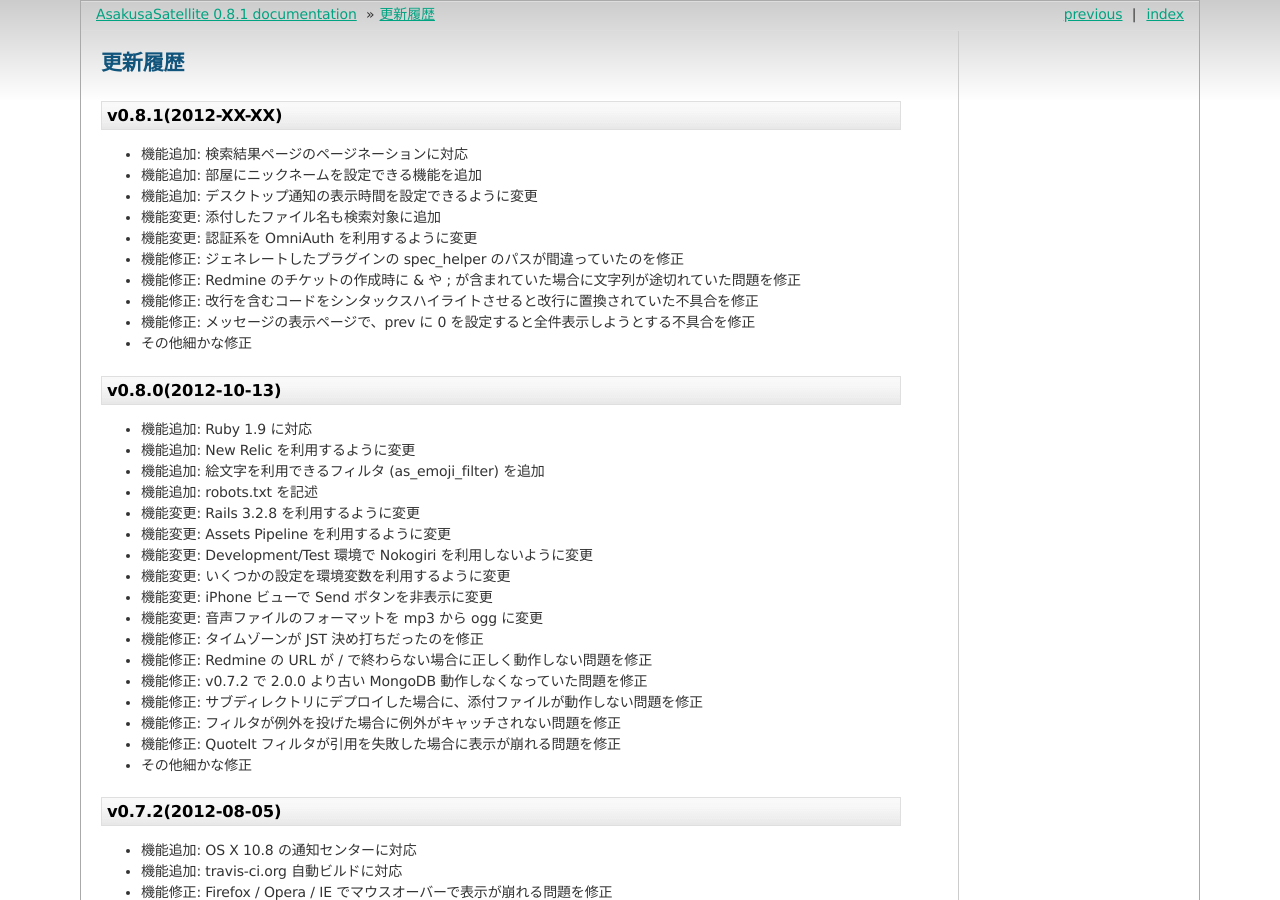
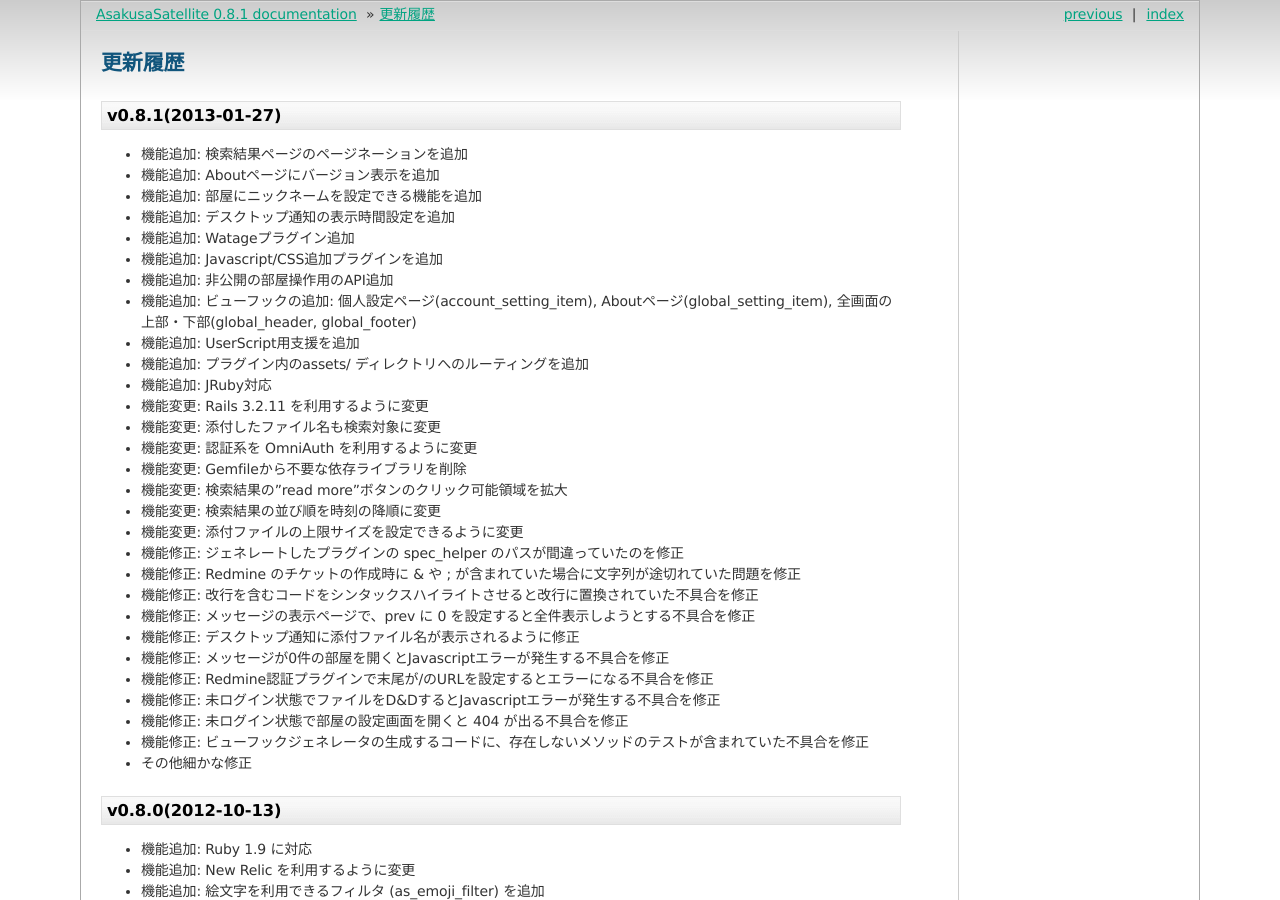
Before and after one commit to codefirst/asakusa-satellite-manual, a Sphinx documentation site: the page built from source/changelog.rst, in a window 1280 px wide and 900 px high. Built offline with Sphinx 7.4.7, drawn with Linux system fonts in a browser that asks for light colours; some of the changed text lies outside the part shown.

Commit message:
update changelog for 0.8.1

```diff
--- a/source/changelog.rst
+++ b/source/changelog.rst
@@ -1,17 +1,36 @@
 更新履歴
 =======================
 
-v0.8.1(2012-XX-XX)
+v0.8.1(2013-01-27)
 ------------------------------
-* 機能追加: 検索結果ページのページネーションに対応
+* 機能追加: 検索結果ページのページネーションを追加
+* 機能追加: Aboutページにバージョン表示を追加
 * 機能追加: 部屋にニックネームを設定できる機能を追加
-* 機能追加: デスクトップ通知の表示時間を設定できるように変更
-* 機能変更: 添付したファイル名も検索対象に追加
+* 機能追加: デスクトップ通知の表示時間設定を追加
+* 機能追加: Watageプラグイン追加
+* 機能追加: Javascript/CSS追加プラグインを追加
+* 機能追加: 非公開の部屋操作用のAPI追加
+* 機能追加: ビューフックの追加: 個人設定ページ(account_setting_item), Aboutページ(global_setting_item), 全画面の上部・下部(global_header, global_footer)
+* 機能追加: UserScript用支援を追加
+* 機能追加: プラグイン内のassets/ ディレクトリへのルーティングを追加
+* 機能追加: JRuby対応
+* 機能変更: Rails 3.2.11 を利用するように変更
+* 機能変更: 添付したファイル名も検索対象に変更
 * 機能変更: 認証系を OmniAuth を利用するように変更
+* 機能変更: Gemfileから不要な依存ライブラリを削除
+* 機能変更: 検索結果の"read more"ボタンのクリック可能領域を拡大
+* 機能変更: 検索結果の並び順を時刻の降順に変更
+* 機能変更: 添付ファイルの上限サイズを設定できるように変更
 * 機能修正: ジェネレートしたプラグインの spec_helper のパスが間違っていたのを修正
 * 機能修正: Redmine のチケットの作成時に & や ; が含まれていた場合に文字列が途切れていた問題を修正
 * 機能修正: 改行を含むコードをシンタックスハイライトさせると改行に置換されていた不具合を修正
 * 機能修正: メッセージの表示ページで、prev に 0 を設定すると全件表示しようとする不具合を修正
+* 機能修正: デスクトップ通知に添付ファイル名が表示されるように修正
+* 機能修正: メッセージが0件の部屋を開くとJavascriptエラーが発生する不具合を修正
+* 機能修正: Redmine認証プラグインで末尾が/のURLを設定するとエラーになる不具合を修正
+* 機能修正: 未ログイン状態でファイルをD&DするとJavascriptエラーが発生する不具合を修正
+* 機能修正: 未ログイン状態で部屋の設定画面を開くと 404 が出る不具合を修正
+* 機能修正: ビューフックジェネレータの生成するコードに、存在しないメソッドのテストが含まれていた不具合を修正
 * その他細かな修正
 
 v0.8.0(2012-10-13)
```
